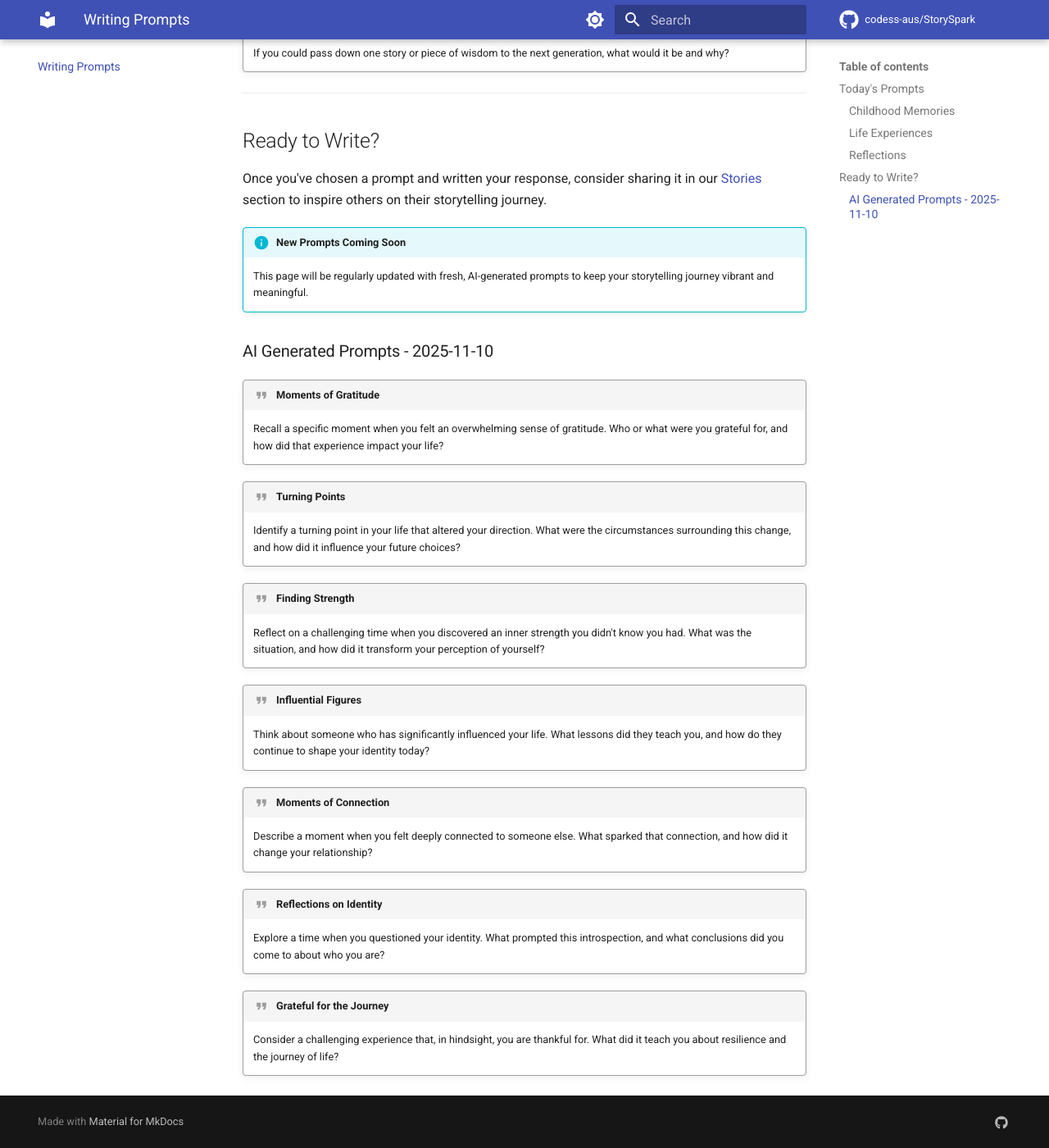
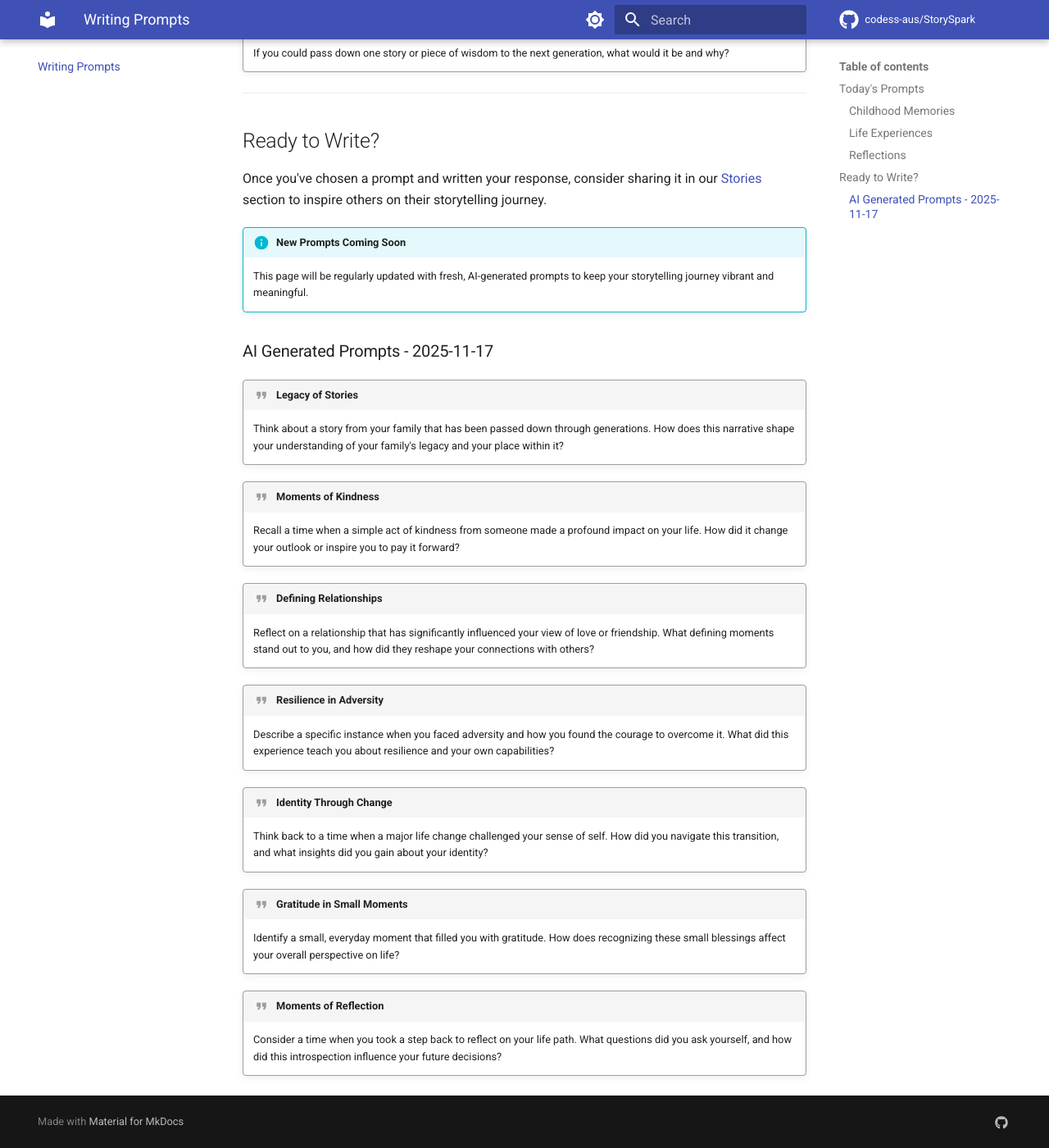
Before and after one commit to codess-aus/StorySpark, an MkDocs documentation site: the page built from docs/prompts.md, in a window 1280 px wide and 1400 px high, scrolled down 1717 px. Shown: the whole window at 82% size. Built offline with MkDocs 1.6.1 and Material for MkDocs 9.7.7, drawn with Linux system fonts in a browser that asks for light colours; comment, search, counter and statistics services are not loaded.

Commit message:
chore: add AI-generated prompts 2025-11-17

```diff
--- a/docs/prompts.md
+++ b/docs/prompts.md
@@ -54,27 +54,27 @@ Once you've chosen a prompt and written your response, consider sharing it in ou
 
 <!-- AI-GENERATED-PROMPTS:START -->
 
-### AI Generated Prompts - 2025-11-10
+### AI Generated Prompts - 2025-11-17
 
-!!! quote "Moments of Gratitude"
-    Recall a specific moment when you felt an overwhelming sense of gratitude. Who or what were you grateful for, and how did that experience impact your life?
+!!! quote "Legacy of Stories"
+    Think about a story from your family that has been passed down through generations. How does this narrative shape your understanding of your family's legacy and your place within it?
 
-!!! quote "Turning Points"
-    Identify a turning point in your life that altered your direction. What were the circumstances surrounding this change, and how did it influence your future choices?
+!!! quote "Moments of Kindness"
+    Recall a time when a simple act of kindness from someone made a profound impact on your life. How did it change your outlook or inspire you to pay it forward?
 
-!!! quote "Finding Strength"
-    Reflect on a challenging time when you discovered an inner strength you didn't know you had. What was the situation, and how did it transform your perception of yourself?
+!!! quote "Defining Relationships"
+    Reflect on a relationship that has significantly influenced your view of love or friendship. What defining moments stand out to you, and how did they reshape your connections with others?
 
-!!! quote "Influential Figures"
-    Think about someone who has significantly influenced your life. What lessons did they teach you, and how do they continue to shape your identity today?
+!!! quote "Resilience in Adversity"
+    Describe a specific instance when you faced adversity and how you found the courage to overcome it. What did this experience teach you about resilience and your own capabilities?
 
-!!! quote "Moments of Connection"
-    Describe a moment when you felt deeply connected to someone else. What sparked that connection, and how did it change your relationship?
+!!! quote "Identity Through Change"
+    Think back to a time when a major life change challenged your sense of self. How did you navigate this transition, and what insights did you gain about your identity?
 
-!!! quote "Reflections on Identity"
-    Explore a time when you questioned your identity. What prompted this introspection, and what conclusions did you come to about who you are?
+!!! quote "Gratitude in Small Moments"
+    Identify a small, everyday moment that filled you with gratitude. How does recognizing these small blessings affect your overall perspective on life?
 
-!!! quote "Grateful for the Journey"
-    Consider a challenging experience that, in hindsight, you are thankful for. What did it teach you about resilience and the journey of life?
+!!! quote "Moments of Reflection"
+    Consider a time when you took a step back to reflect on your life path. What questions did you ask yourself, and how did this introspection influence your future decisions?
 
 <!-- AI-GENERATED-PROMPTS:END -->
```
